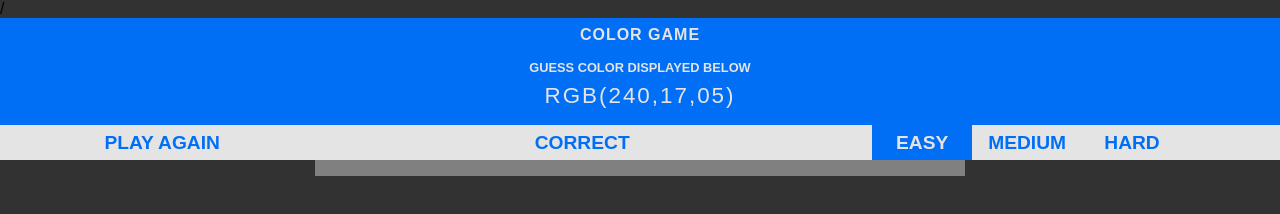
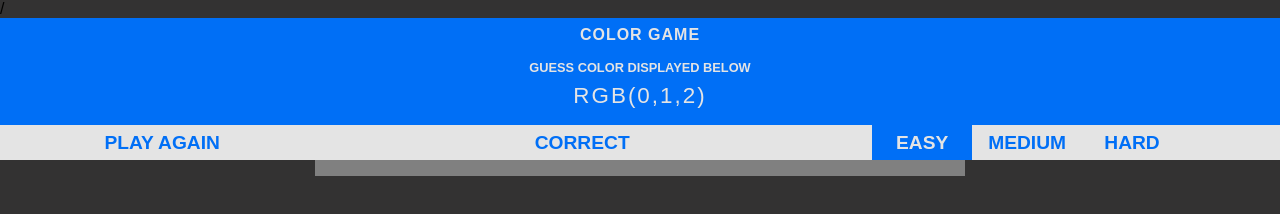
Before and after one commit to DariuszOkonski/js-color-game, a website: page src/content/index.html in a window 1280 px wide. Drawn offline with nearby package versions, Linux system fonts and the light colour scheme; files that its build step writes are made by us from their sources; files whose address does not match are found by name.

Commit message:
add spans to color-number and remove comments

```diff
--- a/src/content/index.html
+++ b/src/content/index.html
@@ -27,7 +27,7 @@
   <header id="header">
     <h2 class="title">Color Game</h2>
     <h4 class="clue">Guess color displayed below</h4>
-    <h1 class="color-number">RGB(240,17,05)</h1>
+    <h1 class="color-number">RGB(<span>0</span>,<span>1</span>,<span>2</span>)</h1>
   </header>
 
   <nav id="navigation">
@@ -47,15 +47,7 @@
   </nav>
 
   <main id="board" class="container" data-container="boxes-container">
-    <!-- <div class="box">1</div>
-    <div class="box">2</div>
-    <div class="box">3</div>
-    <div class="box">4</div>
-    <div class="box">5</div>
-    <div class="box">6</div>
-    <div class="box">7</div>
-    <div class="box">8</div>
-    <div class="box">9</div> -->
+
   </main>
 
 
```
